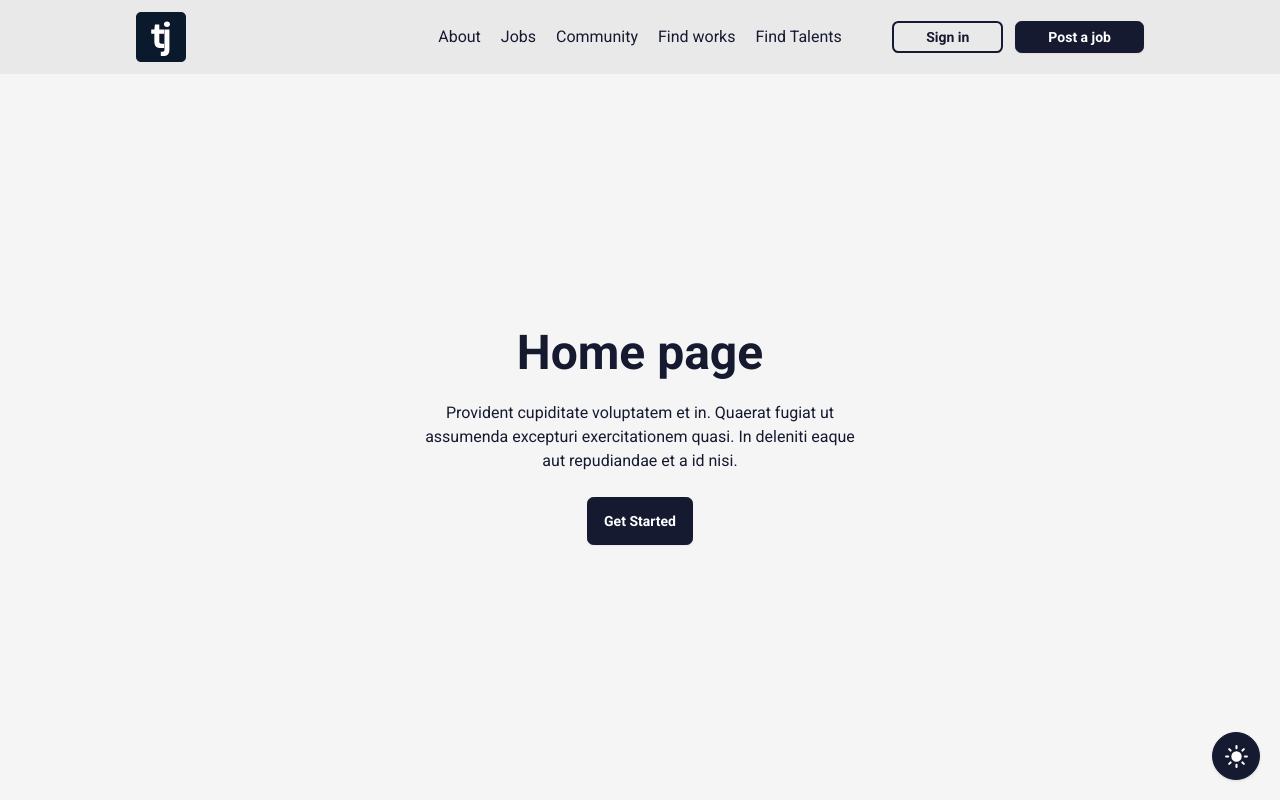
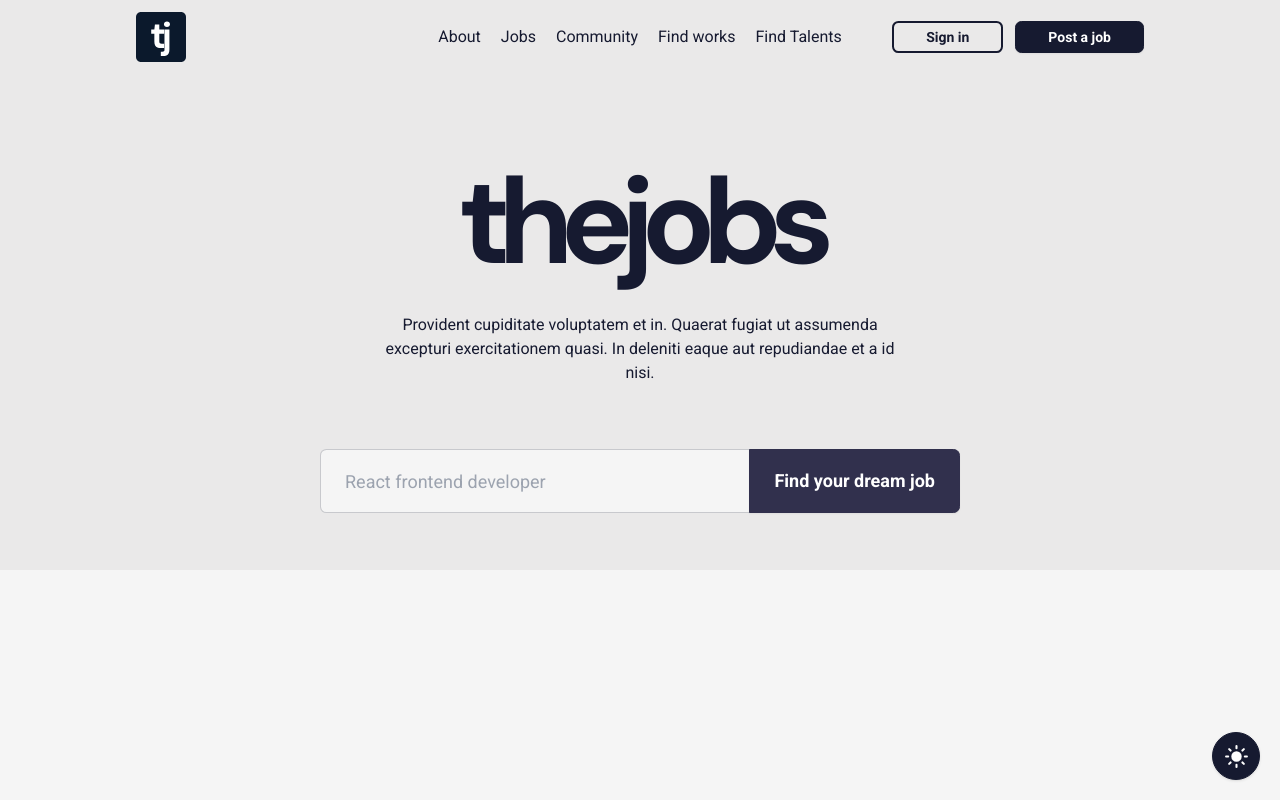
Before and after one commit to nillswe/thejobs, a Next.js app: page / in a window 1280 px wide. Shown: the top 800 px of the page. Built offline with nearby package versions, Linux system fonts and the light colour scheme; no server answers.

Commit message:
feat: add base structure of the home page

```diff
--- a/src/app/_components/hero/hero.tsx
+++ b/src/app/_components/hero/hero.tsx
@@ -1,16 +1,31 @@
+import { DM_Sans } from 'next/font/google'
+
+import { merge } from '@/utils'
+
+const dmSans = DM_Sans({ subsets: ['latin'], weight: ['700'] })
+
 export const Hero = () => {
   return (
-    <div className='hero flex-1'>
-      <div className='hero-content text-center'>
-        <div className='max-w-md'>
-          <h1 className='text-5xl font-bold'>Home page</h1>
-          <p className='py-6'>
+    <section className='h-[31rem] bg-base-300 flex w-full justify-center items-center'>
+      <div className='text-center flex flex-col items-center justify-center'>
+        <header className='max-w-lg'>
+          <h1 className={merge(['text-[7.6rem] font-bold tracking-[-0.8rem]', dmSans.className])}>
+            thejobs
+          </h1>
+          <p className='mb-16'>
             Provident cupiditate voluptatem et in. Quaerat fugiat ut assumenda excepturi
             exercitationem quasi. In deleniti eaque aut repudiandae et a id nisi.
           </p>
-          <button className='btn btn-primary'>Get Started</button>
-        </div>
+        </header>
+
+        <footer className='join max-w-full w-[40rem]'>
+          <input
+            placeholder='React frontend developer'
+            className='input input-lg input-bordered join-item flex-1'
+          />
+          <button className='btn btn-lg join-item btn-secondary'>Find your dream job</button>
+        </footer>
       </div>
-    </div>
+    </section>
   )
 }
```
Also changed, not shown: public/assets/header-texture.png (added).
